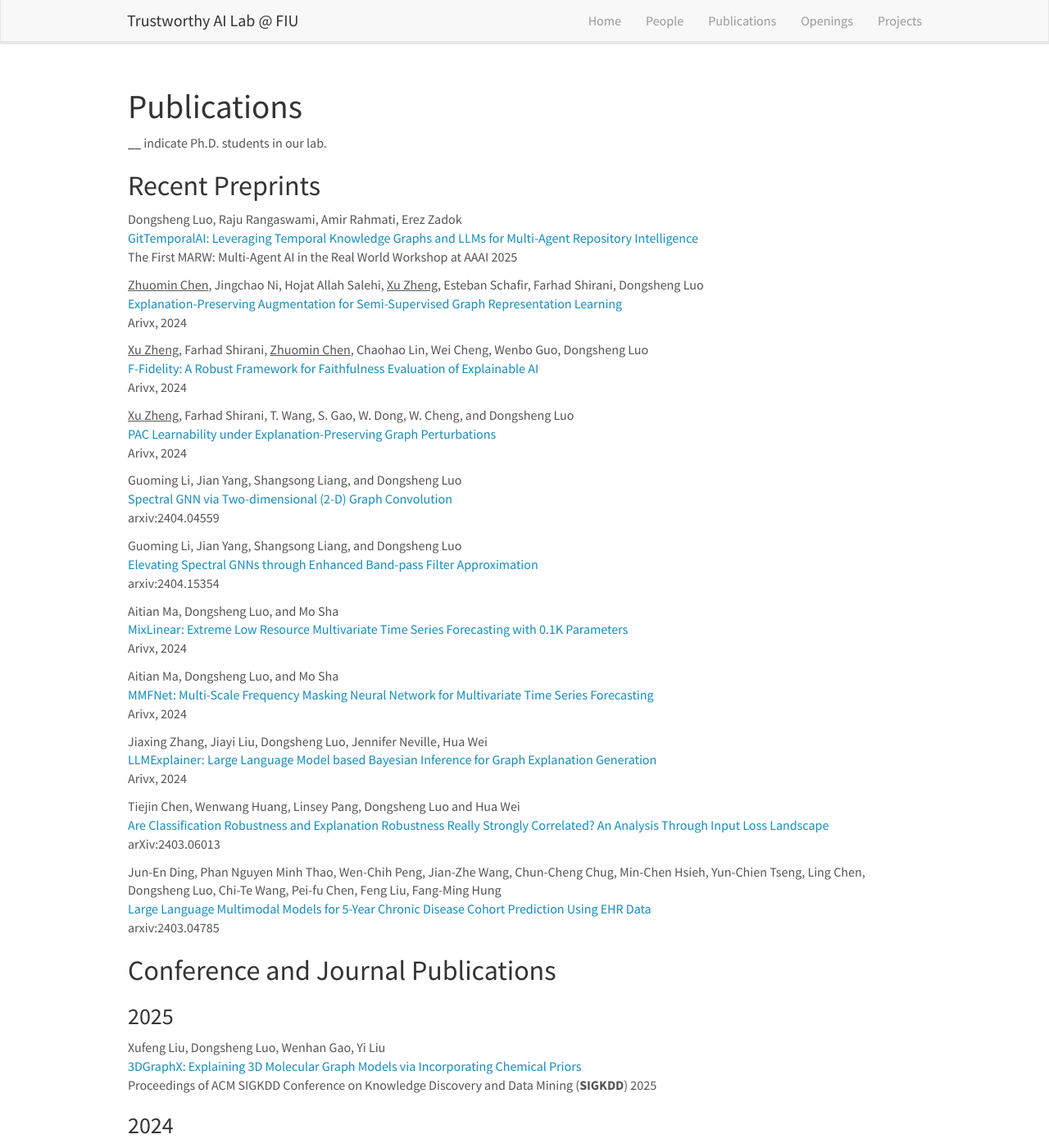
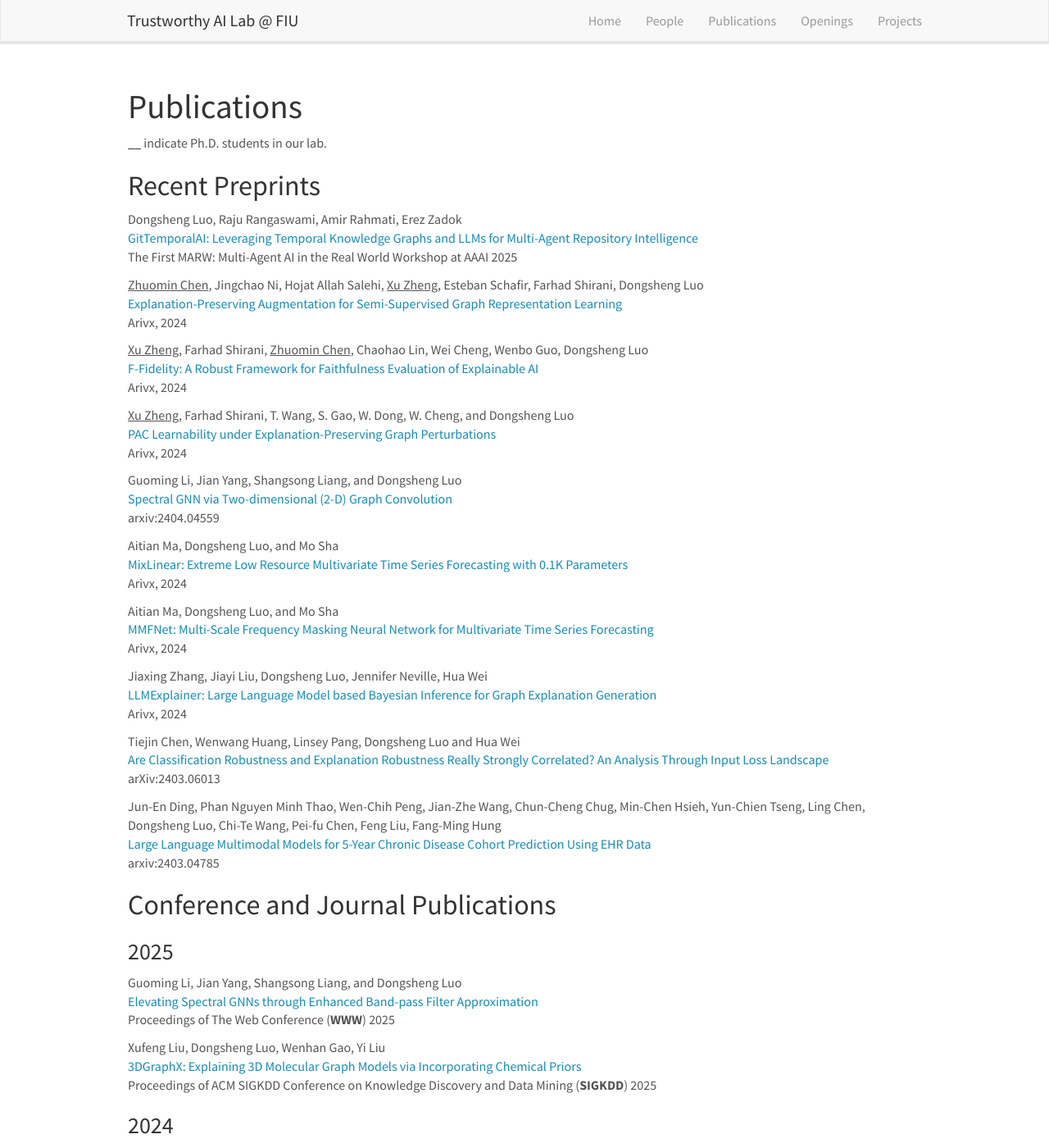
Before and after one commit to trustai4s-lab/trustai4s-lab.github.io, a Jekyll site: the page built from _pages/publications.md, in a window 1280 px wide and 1400 px high. Shown: the whole window at 82% size. Built offline with Jekyll 4.4.1, drawn with Linux system fonts in a browser that asks for light colours; nearby versions of some CDN libraries.

Commit message:
Update publications.md

```diff
--- a/_pages/publications.md
+++ b/_pages/publications.md
@@ -33,10 +33,6 @@ Guoming Li, Jian Yang, Shangsong Liang, and Dongsheng Luo\
 [Spectral GNN via Two-dimensional (2-D) Graph Convolution](https://arxiv.org/abs/2404.04559)\
 arxiv:2404.04559
 
-Guoming Li, Jian Yang, Shangsong Liang, and Dongsheng Luo\
-[Elevating Spectral GNNs through Enhanced Band-pass Filter Approximation](https://arxiv.org/abs/2404.15354)\
-arxiv:2404.15354
-
 Aitian Ma, Dongsheng Luo, and Mo Sha\
 [MixLinear: Extreme Low Resource Multivariate Time Series Forecasting with 0.1K Parameters](https://arxiv.org/abs/2410.02081)\
 Arivx, 2024
@@ -61,6 +57,10 @@ arxiv:2403.04785
 ## Conference and Journal Publications
 
 ### 2025
+
+Guoming Li, Jian Yang, Shangsong Liang, and Dongsheng Luo\
+[Elevating Spectral GNNs through Enhanced Band-pass Filter Approximation](https://arxiv.org/abs/2404.15354)\
+Proceedings of The Web Conference (**WWW**) 2025
 
 Xufeng Liu, Dongsheng Luo, Wenhan Gao, Yi Liu\
 [3DGraphX: Explaining 3D Molecular Graph Models via Incorporating Chemical Priors]()\
```
